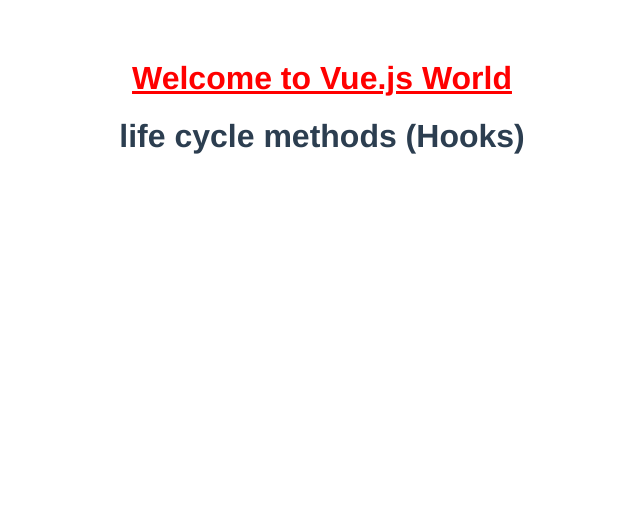
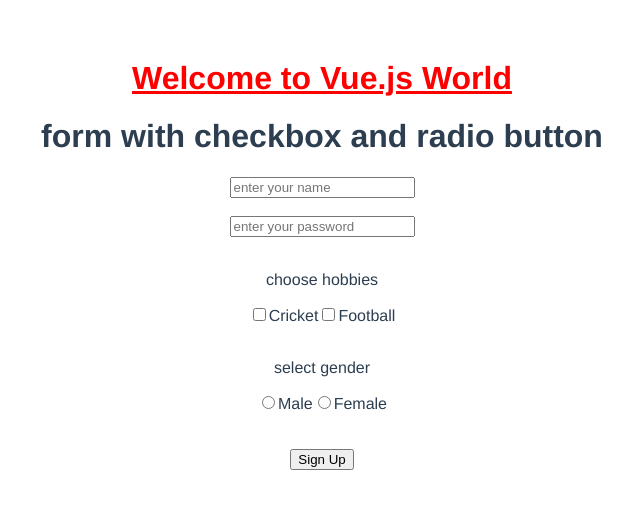
Before and after one commit to bkp3/Blog-Project, a Vue app: page / in a window 1280 px wide. Shown: the top 508 px of the page, without its empty margins (318-958 px from the left). Built offline with nearby package versions, Linux system fonts and the light colour scheme.

Commit message:
form with checkbox and radio button

```diff
--- a/src/App.vue
+++ b/src/App.vue
@@ -11,7 +11,7 @@
     <!-- <Home6 v-bind:users="users"/> -->
     <!-- <h2>{{title}}</h2>
     <Home7 v-on:changeTitle="changeTitle($event)"/> -->
-    <Home8/>
+    <Home9/>
   </div>
 </template>
 
@@ -21,12 +21,12 @@
 //import Home2 from './components/Home2.vue';
 //import Users from './components/Users.vue';
 //import Home3 from './components/Home3.vue';
-import Home8 from "./components/Home8.vue";
+import Home9 from "./components/Home9.vue";
 
 export default {
   name: "App",
   components: {
-    Home8,
+    Home9,
     // HelloWorld,
     //Home,
     //Home2,
--- /dev/null
+++ b/src/components/Home9.vue
@@ -0,0 +1,42 @@
+<template>
+    <div>
+        <h1>form with checkbox and radio button</h1>
+        <input type="text" placeholder="enter your name" v-model="signup.username"><br><br>
+        <input type="password" placeholder="enter your password" v-model="signup.password"><br><br>
+        <p>choose hobbies</p>
+        <input type="checkbox" id="cricket" value="cricket" v-model="signup.hobbies">
+        <label for="cricket">Cricket</label>
+        <input type="checkbox" id="football" value="football" v-model="signup.hobbies">
+        <label for="football">Football</label>
+        <br><br>
+        <p>select gender</p>
+        <input type="radio" id="male" value="male" v-model="signup.gender">
+        <label for="male">Male</label>
+        <input type="radio" id="female" value="female" v-model="signup.gender">
+        <label for="female">Female</label>
+        <br><br><br>
+        <button v-on:click="signupUser">Sign Up</button>
+
+
+    </div>
+</template>
+<script>
+export default {
+    name:'Home9',
+    data(){
+        return{
+            signup:{
+                username:null,
+                password:null,
+                hobbies:[],
+                gender:null
+            }
+        }
+    },
+    methods:{
+        signupUser(){
+            console.warn(this.signup)
+        }
+    }
+}
+</script>
```
